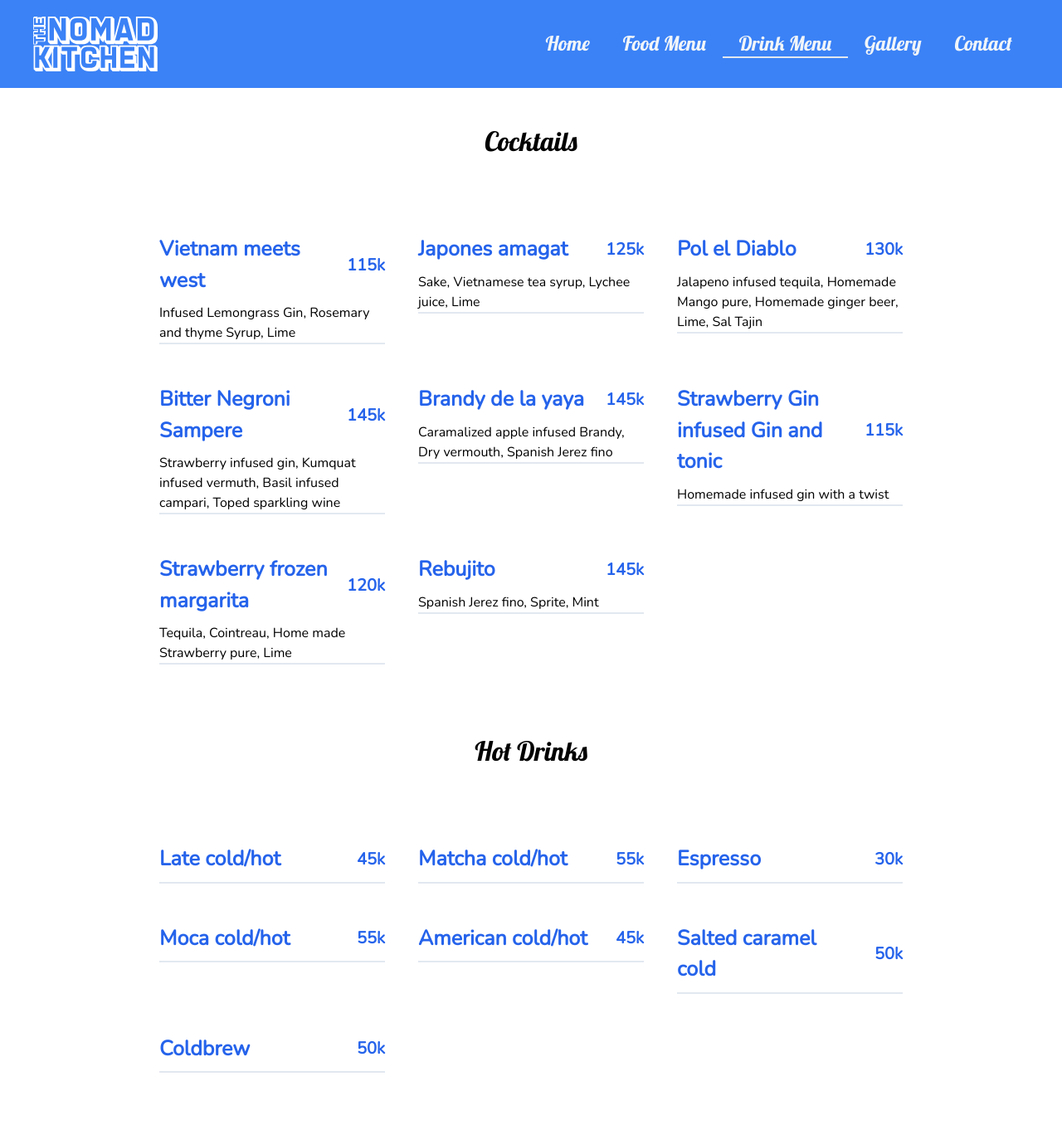
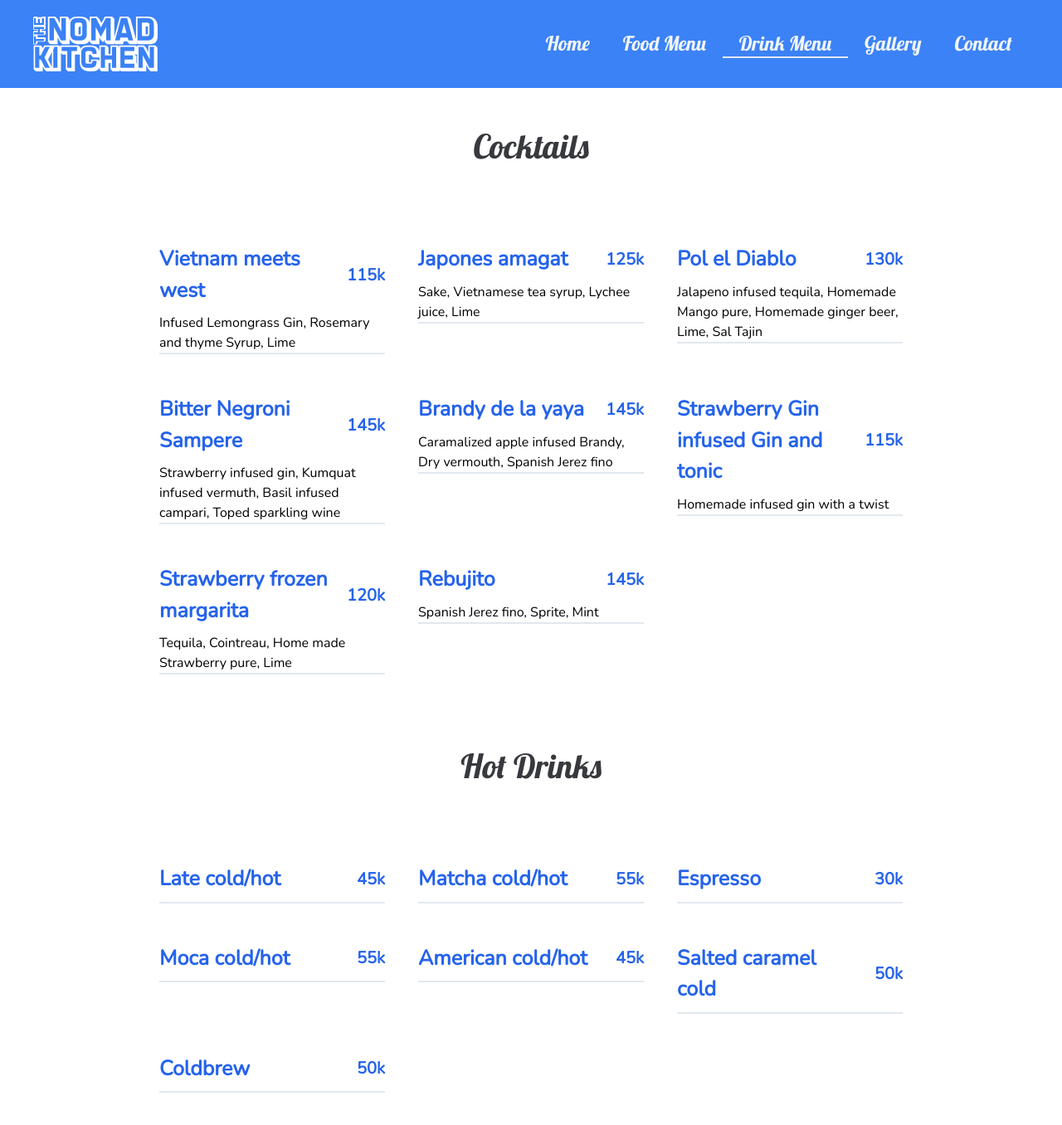
Before and after one commit to lookatthisdoode/thenomadkitchen, a Next.js app: page /drinkmenu in a window 1280 px wide. Shown: the whole page at 83% size. Before the commit the page ends 1333 px from the top, so only its background shows below. Built offline with nearby package versions, Linux system fonts and the light colour scheme.

Commit message:
changed some colors

```diff
--- a/app/drinkmenu/page.tsx
+++ b/app/drinkmenu/page.tsx
@@ -13,7 +13,9 @@ export default function Foodmenu() {
   return (
     <>
       {/* Mains Section */}
-      <div className={`${lobster.className} text-center text-[2em] py-10`}>
+      <div
+        className={`${lobster.className} text-primary text-center text-[2.5em] py-10`}
+      >
         Cocktails
       </div>
       <section className="py-10 grid gap-10 sm:grid-cols-2 lg:grid-cols-3 items-start container">
@@ -31,7 +33,9 @@ export default function Foodmenu() {
       </section>
 
       {/* Sides Section */}
-      <div className={`${lobster.className} text-center text-[2em] py-10`}>
+      <div
+        className={`${lobster.className} text-primary text-center text-[2.5em] py-10`}
+      >
         Hot Drinks
       </div>
       <section className="py-10 grid gap-10 sm:grid-cols-2 lg:grid-cols-3 items-start container">
--- a/app/page.tsx
+++ b/app/page.tsx
@@ -67,7 +67,7 @@ export default function Home() {
               {testimonials.map((testimonial, index) => (
                 <div
                   key={index}
-                  className=" text-secondary font-semibold rounded-lg"
+                  className="bg-secondary p-5 text-primary font-semibold rounded-lg"
                 >
                   <p className="italic mb-4">{testimonial.text}</p>
                   <div className="flex items-center justify-between">
```
